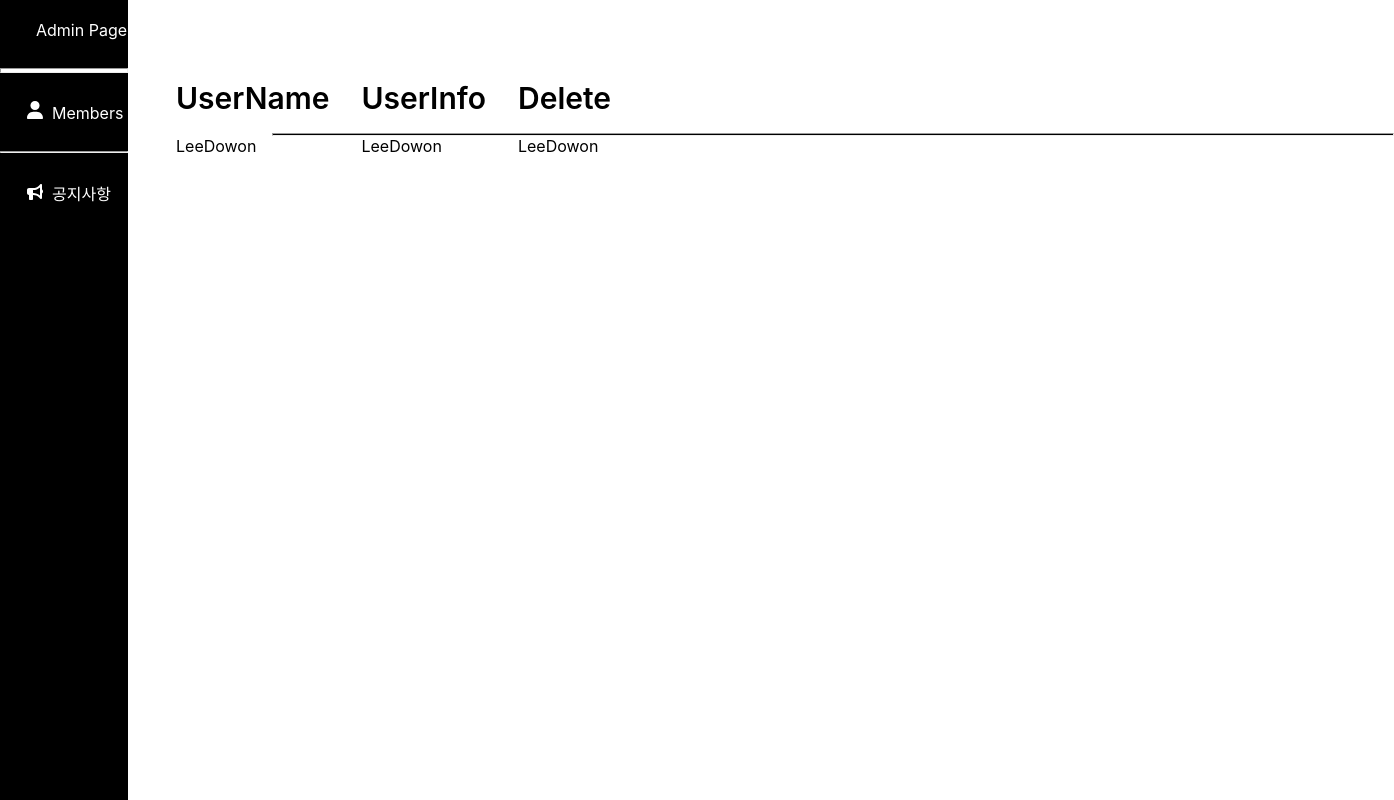
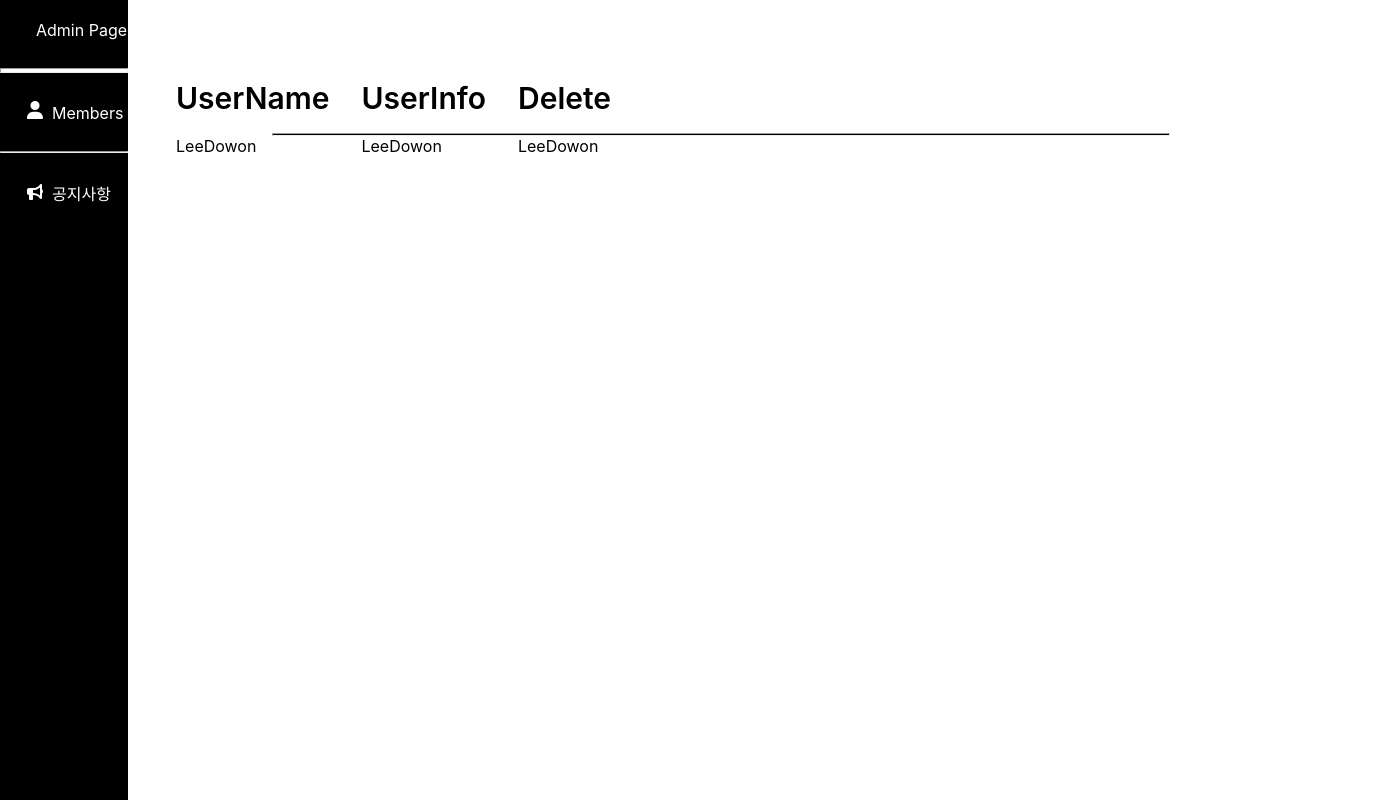
Before and after one commit to DaegunManga/Daegun24, a React (Create React App) app in the folder admin/: page /Main/members in a window 1280 px wide. Shown: the whole page, 1394 px wide, since content can reach past the window. Built offline with nearby package versions, Linux system fonts and the light colour scheme.

Commit message:
feat(admin): API test code

```diff
--- a/admin/src/components/Main_src/Main.tsx
+++ b/admin/src/components/Main_src/Main.tsx
@@ -5,10 +5,10 @@ import axios from "axios";
 
 function App() {
 
-/*  axios.post("http://localhost:8000/api/users", { }, {  }).then((res) => {
+  axios.get("http://localhost:8000/api/users", { }).then((res) => {
     console.log(res.data);
 
-  }); */
+  });
 
 
   return (
--- a/admin/src/components/Main_src/Main_components/Members.css
+++ b/admin/src/components/Main_src/Main_components/Members.css
@@ -18,7 +18,7 @@
     color: black;
     background-color: black;
     height: 0.1rem;
-    width: 70rem;
+    width: 70vw;
     position: absolute;
     left: 17rem;
     top: 7.8rem;
```
